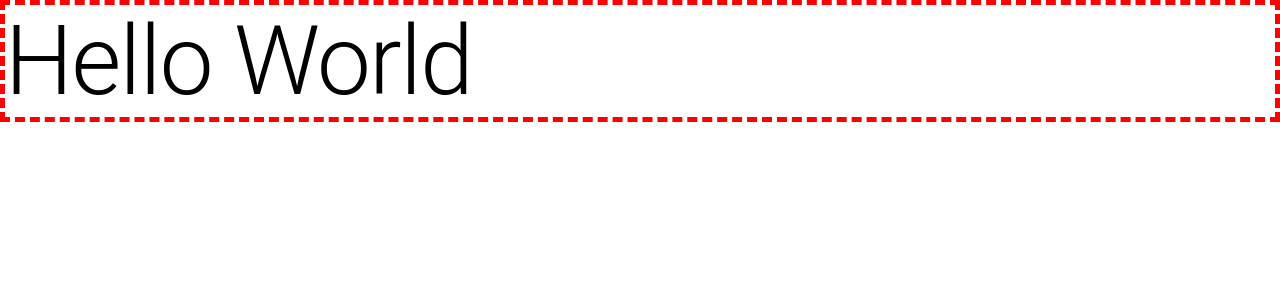
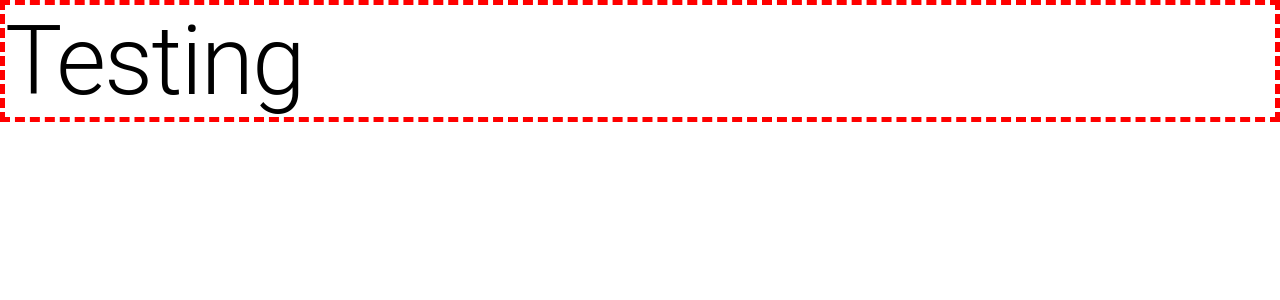
Before and after one commit to LiwanagErickson/Online_Game_Cataloging_and_Database-MyGameDex, a Next.js app: page / in a window 1280 px wide. Shown: the top 300 px of the page. Built offline with nearby package versions, Linux system fonts and the light colour scheme.

Commit message:
Development Start

```diff
--- a/pages/index.js
+++ b/pages/index.js
@@ -5,7 +5,7 @@ export default function index() {
  return (
   <Box component="span" sx={{border: '5px dashed red', display: 'flex'}}>
       <Typography variant="h1" component="h1">
-        Hello World
+        Testing
       </Typography>
     </Box>
  );
```
